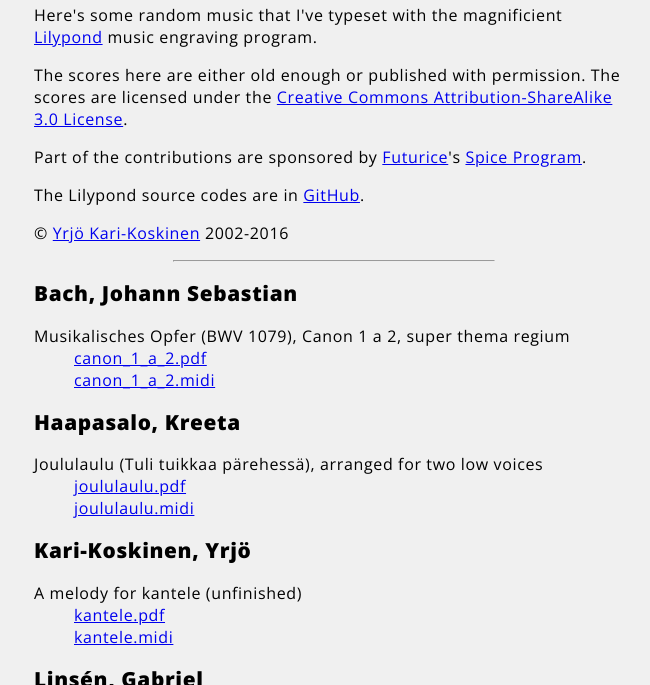
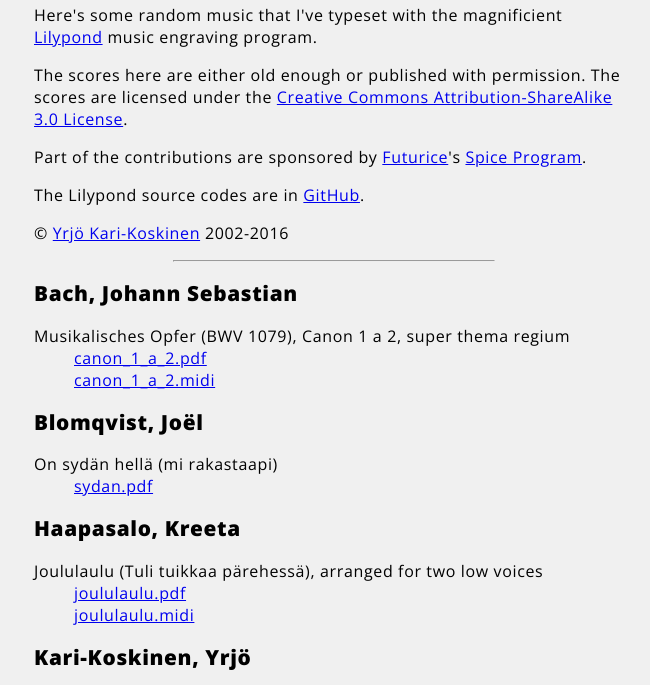
Before and after one commit to ykarikos/sheet-music, a plain HTML site: page index.html in a window 1280 px wide. Shown: the part 92-777 px from the top of the page, without its empty margins (306-956 px from the left). Drawn offline with nearby package versions, Linux system fonts and the light colour scheme.

Commit message:
add sydan.pdf

```diff
--- a/index.html
+++ b/index.html
@@ -57,6 +57,16 @@ hr {
 </dd>
 <dd>
 	<a href="Bach_J.S./Musikalisches_Opfer/canon_1_a_2.midi">canon_1_a_2.midi</a>
+</dd>
+</dl>
+
+<h2>Blomqvist, Joël</h2>
+<dl>
+<dt>
+	On sydän hellä (mi rakastaapi)
+</dt>
+<dd>
+	<a href="Blomqvist_Joel/sydan.pdf">sydan.pdf</a>
 </dd>
 </dl>
 
```
Also changed, not shown: 1 other file.
